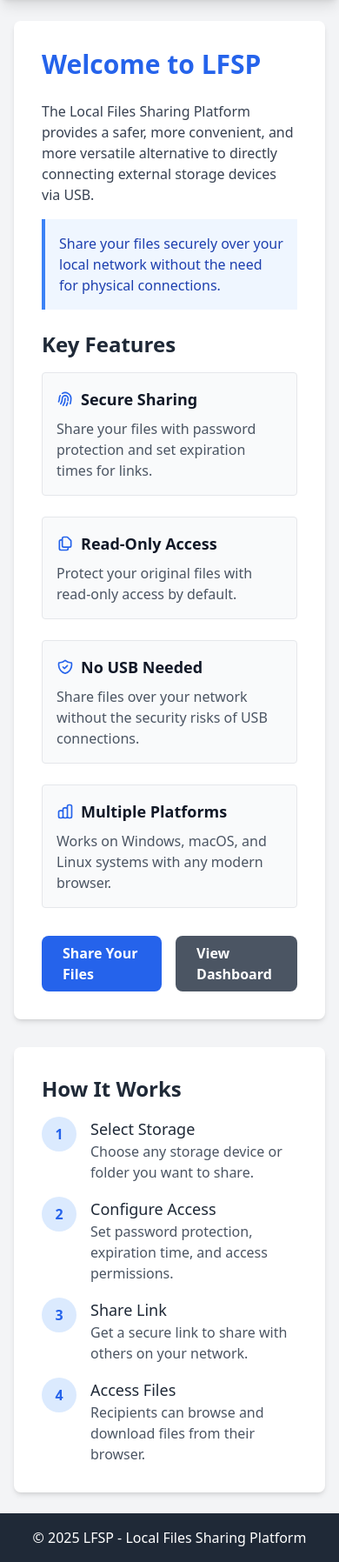
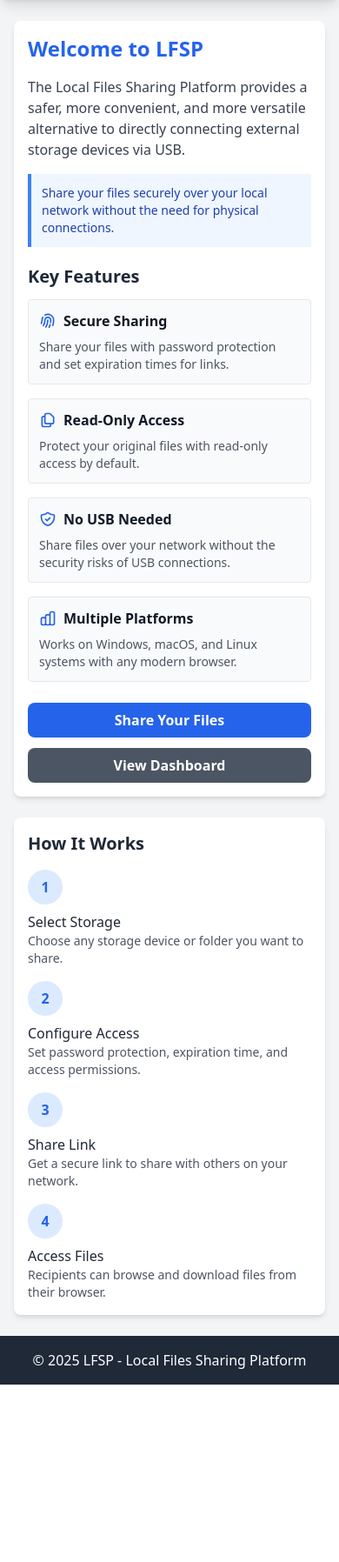
Before and after one commit to nadeeshafdo/lfsp, a Flask app: page / in a window 390 px wide. Shown: the part 52-1848 px from the top of the page at 87% size. After the commit the page ends 1644 px from the top, so only its background shows below. Run offline with Flask 2, Linux system fonts and the light colour scheme; parts of the project's set-up code (start-up, migrations or seed data) failed here and were passed over; some libraries are stand-ins or nearby versions.

Commit message:
refactor: improve responsiveness and ui elements on index page

```diff
--- a/app/templates/index.html
+++ b/app/templates/index.html
@@ -4,101 +4,101 @@
 
 {% block content %}
 <div class="max-w-4xl mx-auto">
-    <div class="bg-white dark:bg-gray-800 rounded-lg shadow-md p-8 mb-8">
-        <h1 class="text-3xl font-bold text-blue-600 dark:text-blue-400 mb-6">Welcome to LFSP</h1>
+    <div class="bg-white dark:bg-gray-800 rounded-lg shadow-md p-4 sm:p-6 md:p-8 mb-6 md:mb-8">
+        <h1 class="text-2xl sm:text-3xl font-bold text-blue-600 dark:text-blue-400 mb-4 md:mb-6">Welcome to LFSP</h1>
         <p class="text-gray-700 dark:text-gray-300 mb-4">The Local Files Sharing Platform provides a safer, more convenient, and more versatile alternative to directly connecting external storage devices via USB.</p>
 
-        <div class="bg-blue-50 dark:bg-blue-900 border-l-4 border-blue-500 p-4 mb-6">
-            <p class="text-blue-800 dark:text-blue-300">Share your files securely over your local network without the need for physical connections.</p>
+        <div class="bg-blue-50 dark:bg-blue-900 border-l-4 border-blue-500 p-3 sm:p-4 mb-5 md:mb-6">
+            <p class="text-blue-800 dark:text-blue-300 text-sm sm:text-base">Share your files securely over your local network without the need for physical connections.</p>
         </div>
 
-        <h2 class="text-2xl font-semibold text-gray-800 dark:text-gray-200 mb-4">Key Features</h2>
+        <h2 class="text-xl sm:text-2xl font-semibold text-gray-800 dark:text-gray-200 mb-3 md:mb-4">Key Features</h2>
 
-        <div class="grid grid-cols-1 md:grid-cols-2 gap-6 mb-8">
-            <div class="bg-gray-50 dark:bg-gray-700 p-4 rounded border border-gray-200 dark:border-gray-600">
+        <div class="grid grid-cols-1 sm:grid-cols-2 gap-4 md:gap-6 mb-6 md:mb-8">
+            <div class="bg-gray-50 dark:bg-gray-700 p-3 sm:p-4 rounded border border-gray-200 dark:border-gray-600">
                 <div class="flex items-center mb-2">
                     <svg xmlns="http://www.w3.org/2000/svg" class="h-5 w-5 text-blue-600 dark:text-blue-400 mr-2" fill="none" viewBox="0 0 24 24" stroke="currentColor">
                         <path stroke-linecap="round" stroke-linejoin="round" stroke-width="2" d="M12 11c0 3.517-1.009 6.799-2.753 9.571m-3.44-2.04l.054-.09A13.916 13.916 0 008 11a4 4 0 118 0c0 1.017-.07 2.019-.203 3m-2.118 6.844A21.88 21.88 0 0015.171 17m3.839 1.132c.645-2.266.99-4.659.99-7.132A8 8 0 008 4.07M3 15.364c.64-1.319 1-2.8 1-4.364 0-1.457.39-2.823 1.07-4" />
                     </svg>
-                    <h3 class="text-lg font-semibold">Secure Sharing</h3>
+                    <h3 class="text-base sm:text-lg font-semibold">Secure Sharing</h3>
                 </div>
-                <p class="text-gray-600 dark:text-gray-300">Share your files with password protection and set expiration times for links.</p>
+                <p class="text-sm sm:text-base text-gray-600 dark:text-gray-300">Share your files with password protection and set expiration times for links.</p>
             </div>
 
-            <div class="bg-gray-50 dark:bg-gray-700 p-4 rounded border border-gray-200 dark:border-gray-600">
+            <div class="bg-gray-50 dark:bg-gray-700 p-3 sm:p-4 rounded border border-gray-200 dark:border-gray-600">
                 <div class="flex items-center mb-2">
                     <svg xmlns="http://www.w3.org/2000/svg" class="h-5 w-5 text-blue-600 dark:text-blue-400 mr-2" fill="none" viewBox="0 0 24 24" stroke="currentColor">
                         <path stroke-linecap="round" stroke-linejoin="round" stroke-width="2" d="M8 7v8a2 2 0 002 2h6M8 7V5a2 2 0 012-2h4.586a1 1 0 01.707.293l4.414 4.414a1 1 0 01.293.707V15a2 2 0 01-2 2h-2M8 7H6a2 2 0 00-2 2v10a2 2 0 002 2h8a2 2 0 002-2v-2" />
                     </svg>
-                    <h3 class="text-lg font-semibold">Read-Only Access</h3>
+                    <h3 class="text-base sm:text-lg font-semibold">Read-Only Access</h3>
                 </div>
-                <p class="text-gray-600 dark:text-gray-300">Protect your original files with read-only access by default.</p>
+                <p class="text-sm sm:text-base text-gray-600 dark:text-gray-300">Protect your original files with read-only access by default.</p>
             </div>
 
-            <div class="bg-gray-50 dark:bg-gray-700 p-4 rounded border border-gray-200 dark:border-gray-600">
+            <div class="bg-gray-50 dark:bg-gray-700 p-3 sm:p-4 rounded border border-gray-200 dark:border-gray-600">
                 <div class="flex items-center mb-2">
                     <svg xmlns="http://www.w3.org/2000/svg" class="h-5 w-5 text-blue-600 dark:text-blue-400 mr-2" fill="none" viewBox="0 0 24 24" stroke="currentColor">
                         <path stroke-linecap="round" stroke-linejoin="round" stroke-width="2" d="M9 12l2 2 4-4m5.618-4.016A11.955 11.955 0 0112 2.944a11.955 11.955 0 01-8.618 3.04A12.02 12.02 0 003 9c0 5.591 3.824 10.29 9 11.622 5.176-1.332 9-6.03 9-11.622 0-1.042-.133-2.052-.382-3.016z" />
                     </svg>
-                    <h3 class="text-lg font-semibold">No USB Needed</h3>
+                    <h3 class="text-base sm:text-lg font-semibold">No USB Needed</h3>
                 </div>
-                <p class="text-gray-600 dark:text-gray-300">Share files over your network without the security risks of USB connections.</p>
+                <p class="text-sm sm:text-base text-gray-600 dark:text-gray-300">Share files over your network without the security risks of USB connections.</p>
             </div>
 
-            <div class="bg-gray-50 dark:bg-gray-700 p-4 rounded border border-gray-200 dark:border-gray-600">
+            <div class="bg-gray-50 dark:bg-gray-700 p-3 sm:p-4 rounded border border-gray-200 dark:border-gray-600">
                 <div class="flex items-center mb-2">
                     <svg xmlns="http://www.w3.org/2000/svg" class="h-5 w-5 text-blue-600 dark:text-blue-400 mr-2" fill="none" viewBox="0 0 24 24" stroke="currentColor">
                         <path stroke-linecap="round" stroke-linejoin="round" stroke-width="2" d="M9 19v-6a2 2 0 00-2-2H5a2 2 0 00-2 2v6a2 2 0 002 2h2a2 2 0 002-2zm0 0V9a2 2 0 012-2h2a2 2 0 012 2v10m-6 0a2 2 0 002 2h2a2 2 0 002-2m0 0V5a2 2 0 012-2h2a2 2 0 012 2v14a2 2 0 01-2 2h-2a2 2 0 01-2-2z" />
                     </svg>
-                    <h3 class="text-lg font-semibold">Multiple Platforms</h3>
+                    <h3 class="text-base sm:text-lg font-semibold">Multiple Platforms</h3>
                 </div>
-                <p class="text-gray-600 dark:text-gray-300">Works on Windows, macOS, and Linux systems with any modern browser.</p>
+                <p class="text-sm sm:text-base text-gray-600 dark:text-gray-300">Works on Windows, macOS, and Linux systems with any modern browser.</p>
             </div>
         </div>
 
-        <div class="flex justify-center space-x-4">
-            <a href="{{ url_for('select_storage') }}" class="bg-blue-600 hover:bg-blue-700 dark:bg-blue-700 dark:hover:bg-blue-800 text-white font-bold py-2 px-6 rounded-lg transition duration-300">
+        <div class="flex flex-col xs:flex-row justify-center space-y-3 xs:space-y-0 xs:space-x-4">
+            <a href="{{ url_for('select_storage') }}" class="bg-blue-600 hover:bg-blue-700 dark:bg-blue-700 dark:hover:bg-blue-800 text-white font-bold py-2 px-6 rounded-lg transition duration-300 text-center">
                 Share Your Files
             </a>
-            <a href="{{ url_for('dashboard') }}" class="bg-gray-600 hover:bg-gray-700 dark:bg-gray-700 dark:hover:bg-gray-800 text-white font-bold py-2 px-6 rounded-lg transition duration-300">
+            <a href="{{ url_for('dashboard') }}" class="bg-gray-600 hover:bg-gray-700 dark:bg-gray-700 dark:hover:bg-gray-800 text-white font-bold py-2 px-6 rounded-lg transition duration-300 text-center">
                 View Dashboard
             </a>
         </div>
     </div>
 
-    <div class="bg-white dark:bg-gray-800 rounded-lg shadow-md p-8">
-        <h2 class="text-2xl font-semibold text-gray-800 dark:text-gray-200 mb-4">How It Works</h2>
+    <div class="bg-white dark:bg-gray-800 rounded-lg shadow-md p-4 sm:p-6 md:p-8">
+        <h2 class="text-xl sm:text-2xl font-semibold text-gray-800 dark:text-gray-200 mb-4">How It Works</h2>
 
         <div class="space-y-4">
-            <div class="flex">
-                <div class="flex-shrink-0 flex items-center justify-center w-10 h-10 rounded-full bg-blue-100 dark:bg-blue-900 text-blue-600 dark:text-blue-300 font-bold mr-4">1</div>
+            <div class="flex flex-col sm:flex-row sm:items-start">
+                <div class="flex-shrink-0 flex items-center justify-center w-10 h-10 rounded-full bg-blue-100 dark:bg-blue-900 text-blue-600 dark:text-blue-300 font-bold mb-2 sm:mb-0 sm:mr-4">1</div>
                 <div>
-                    <h3 class="text-lg font-medium text-gray-800 dark:text-gray-200">Select Storage</h3>
-                    <p class="text-gray-600 dark:text-gray-300">Choose any storage device or folder you want to share.</p>
+                    <h3 class="text-base sm:text-lg font-medium text-gray-800 dark:text-gray-200">Select Storage</h3>
+                    <p class="text-sm sm:text-base text-gray-600 dark:text-gray-300">Choose any storage device or folder you want to share.</p>
                 </div>
             </div>
 
-            <div class="flex">
-                <div class="flex-shrink-0 flex items-center justify-center w-10 h-10 rounded-full bg-blue-100 dark:bg-blue-900 text-blue-600 dark:text-blue-300 font-bold mr-4">2</div>
+            <div class="flex flex-col sm:flex-row sm:items-start">
+                <div class="flex-shrink-0 flex items-center justify-center w-10 h-10 rounded-full bg-blue-100 dark:bg-blue-900 text-blue-600 dark:text-blue-300 font-bold mb-2 sm:mb-0 sm:mr-4">2</div>
                 <div>
-                    <h3 class="text-lg font-medium text-gray-800 dark:text-gray-200">Configure Access</h3>
-                    <p class="text-gray-600 dark:text-gray-300">Set password protection, expiration time, and access permissions.</p>
+                    <h3 class="text-base sm:text-lg font-medium text-gray-800 dark:text-gray-200">Configure Access</h3>
+                    <p class="text-sm sm:text-base text-gray-600 dark:text-gray-300">Set password protection, expiration time, and access permissions.</p>
                 </div>
             </div>
 
-            <div class="flex">
-                <div class="flex-shrink-0 flex items-center justify-center w-10 h-10 rounded-full bg-blue-100 dark:bg-blue-900 text-blue-600 dark:text-blue-300 font-bold mr-4">3</div>
+            <div class="flex flex-col sm:flex-row sm:items-start">
+                <div class="flex-shrink-0 flex items-center justify-center w-10 h-10 rounded-full bg-blue-100 dark:bg-blue-900 text-blue-600 dark:text-blue-300 font-bold mb-2 sm:mb-0 sm:mr-4">3</div>
                 <div>
-                    <h3 class="text-lg font-medium text-gray-800 dark:text-gray-200">Share Link</h3>
-                    <p class="text-gray-600 dark:text-gray-300">Get a secure link to share with others on your network.</p>
+                    <h3 class="text-base sm:text-lg font-medium text-gray-800 dark:text-gray-200">Share Link</h3>
+                    <p class="text-sm sm:text-base text-gray-600 dark:text-gray-300">Get a secure link to share with others on your network.</p>
                 </div>
             </div>
 
-            <div class="flex">
-                <div class="flex-shrink-0 flex items-center justify-center w-10 h-10 rounded-full bg-blue-100 dark:bg-blue-900 text-blue-600 dark:text-blue-300 font-bold mr-4">4</div>
+            <div class="flex flex-col sm:flex-row sm:items-start">
+                <div class="flex-shrink-0 flex items-center justify-center w-10 h-10 rounded-full bg-blue-100 dark:bg-blue-900 text-blue-600 dark:text-blue-300 font-bold mb-2 sm:mb-0 sm:mr-4">4</div>
                 <div>
-                    <h3 class="text-lg font-medium text-gray-800 dark:text-gray-200">Access Files</h3>
-                    <p class="text-gray-600 dark:text-gray-300">Recipients can browse and download files from their browser.</p>
+                    <h3 class="text-base sm:text-lg font-medium text-gray-800 dark:text-gray-200">Access Files</h3>
+                    <p class="text-sm sm:text-base text-gray-600 dark:text-gray-300">Recipients can browse and download files from their browser.</p>
                 </div>
             </div>
         </div>
```
